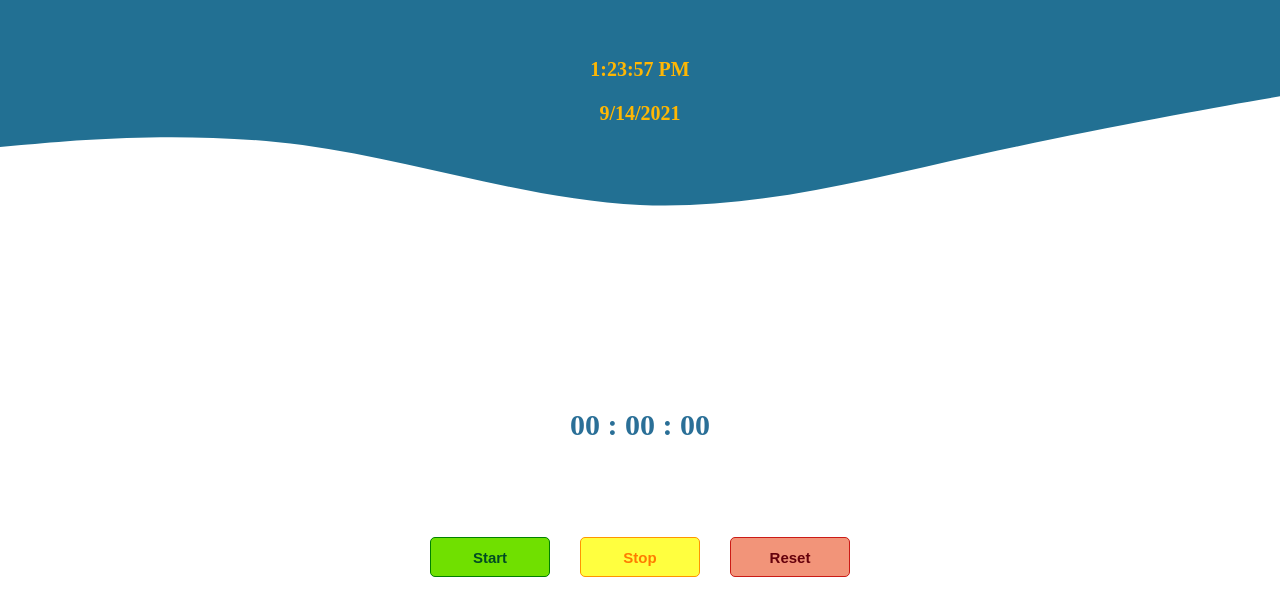
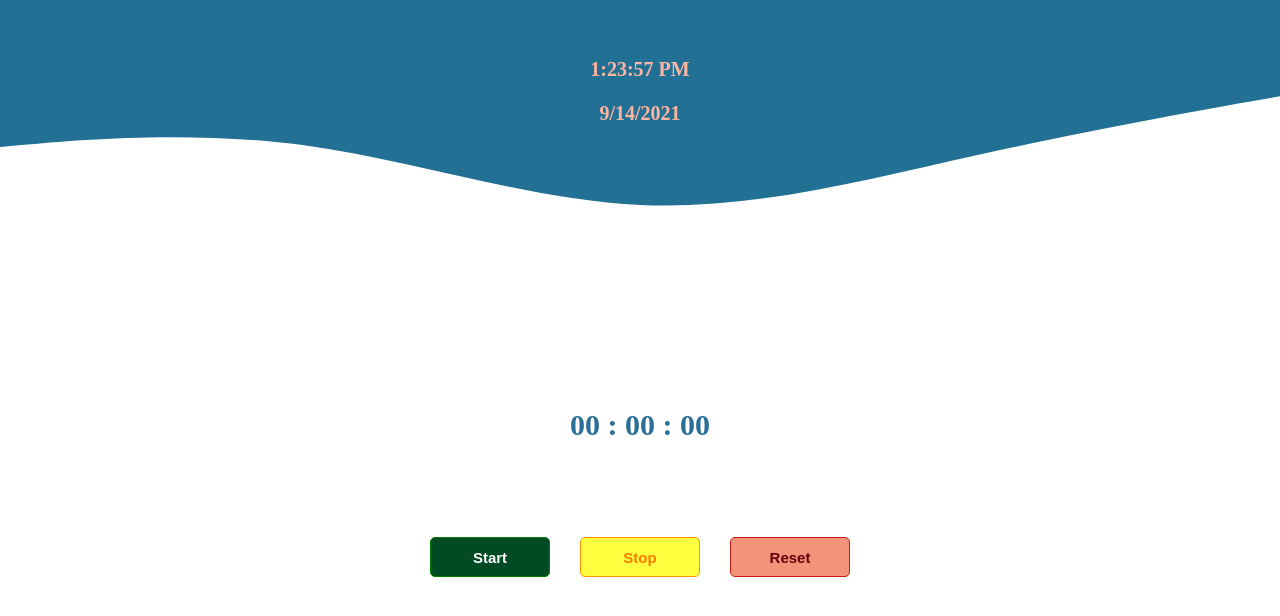
Before and after one commit to sepidehmaghami/chronometer, a React (Create React App) app: page / in a window 1280 px wide. In both pictures the pointer is over the button "Start". Shown: the top 616 px of the page. Built offline with nearby package versions, Linux system fonts and the light colour scheme.

Commit message:
first commit

```diff
--- a/src/component/clock/clock.css
+++ b/src/component/clock/clock.css
@@ -8,7 +8,6 @@
 p {
     font-family: cursive;
     font-weight: bold;
-    /* color: #ffb4a2; */
-    color: #ffb703;
+    color: #ffb4a2;
     font-size: 20px;
 }
--- a/src/component/timer/timer.css
+++ b/src/component/timer/timer.css
@@ -36,10 +36,20 @@ button {
     color: #004b23;
 }
 
+.start:hover {
+    background-color: #004b23;
+    color: #fff;
+}
+
 .stop {
     border: 1px solid #ff9500;
     background-color: #ffff3f;
     color: #ff7b00;
+}
+
+.stop:hover {
+    background-color: #ff7b00;
+    color: #fff;
 }
 
 .reset {
@@ -47,3 +57,8 @@ button {
     background-color: #f29479;
     color: #65010c;
 }
+
+.reset:hover {
+    background-color: #65010c;
+    color: #fff;
+}
--- a/src/component/timer/timer.js
+++ b/src/component/timer/timer.js
@@ -5,8 +5,7 @@ function Timer (){
     const [minute, setMinute] =useState('00');
     const [hour , setHour] =useState('00');
 
-    const timeStart =() =>{
-    }
+    const timeStart =() =>{}
 
     const timeStop =() =>{}
 
```
